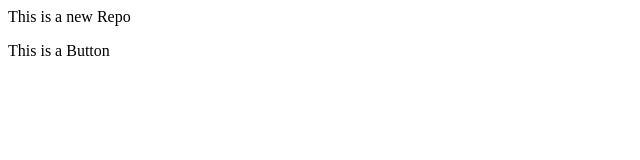
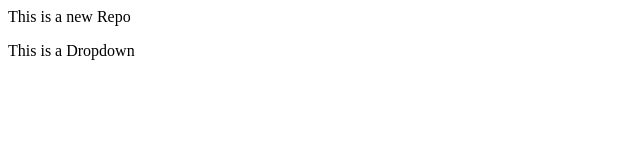
Before and after one commit to deepinders05/myfirst, a plain HTML site: page index.html in a window 1280 px wide. Shown: the full height of the page, 0-640 px from the left. Drawn offline with Linux system fonts and the light colour scheme.

Commit message:
Dropdown Added

```diff
--- a/index.html
+++ b/index.html
@@ -1,2 +1,2 @@
 <p>This is a new Repo</p>
-<p>This is a Button</p>
+<p>This is a Dropdown</p>
```
